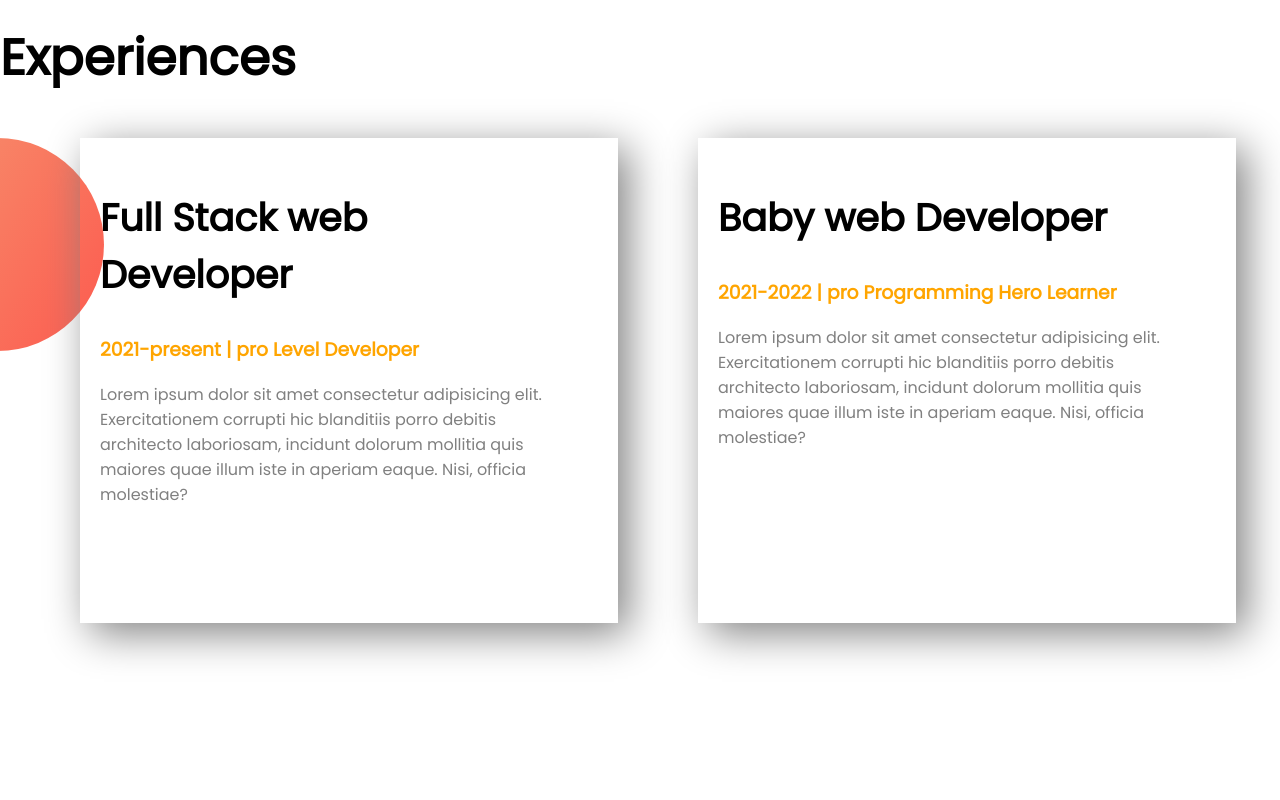
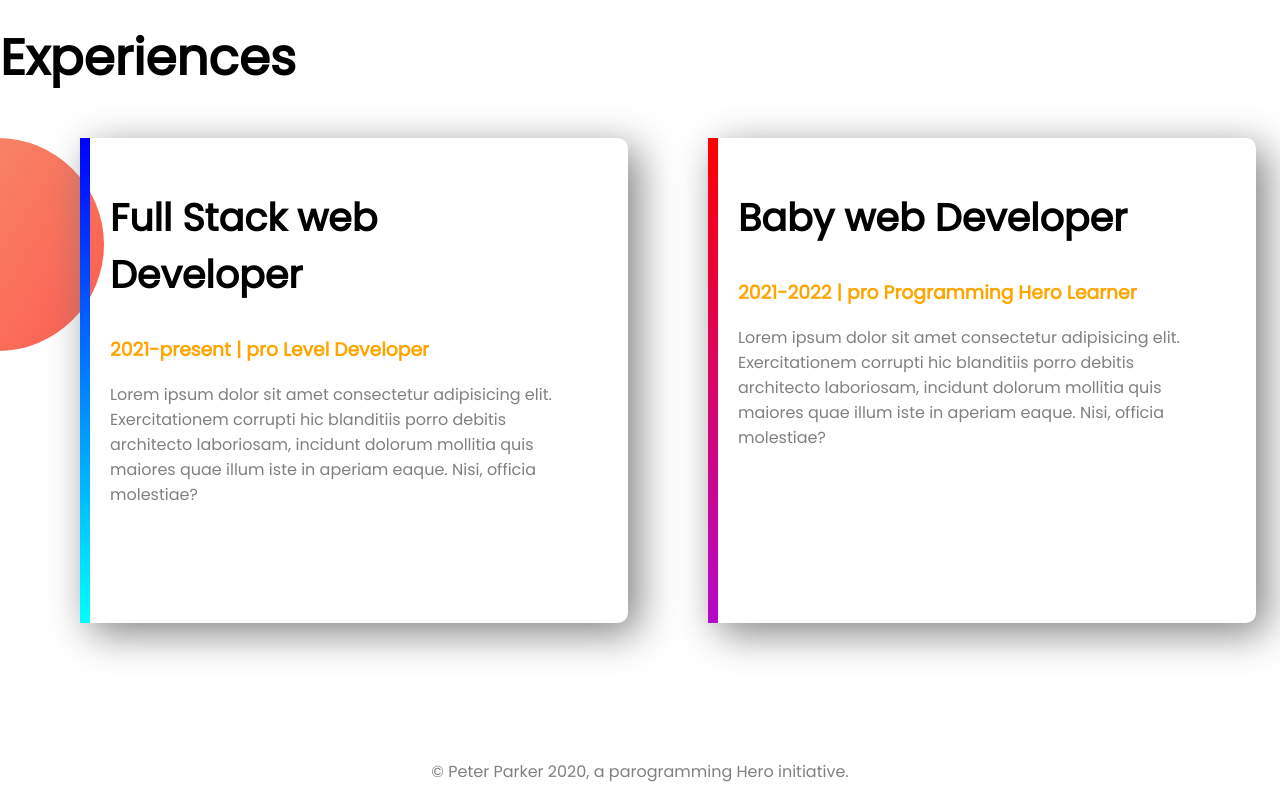
Before and after one commit to kowsikkarmaker/first-developer-portfolio, a plain HTML site: page index.html in a window 1280 px wide. Shown: the part 1337-2137 px from the top of the page. Before the commit the page ends 2030 px from the top, so only its background shows below. Drawn offline with Linux system fonts and the light colour scheme; a web font is replaced by a local one.

Commit message:
code add

```diff
--- a/index.html
+++ b/index.html
@@ -10,6 +10,7 @@
     <link rel="preconnect" href="https://fonts.gstatic.com" crossorigin>
     <link href="https://fonts.googleapis.com/css2?family=Poppins&family=Pushster&display=swap" rel="stylesheet">
     <link rel="stylesheet" href="style.css">
+    <link href="https://fonts.googleapis.com/icon?family=Material+Icons" rel="stylesheet">
 </head>
 
 <body>
@@ -46,8 +47,8 @@
 
     <section>
         <h1>Experiences</h1>
-        <div id="" class="Experiences-area main-section">
-            <div class="write">
+        <div class="Experiences-area main-section">
+            <div class="write" id="ful-stack">
                 <h2 class="header1">Full Stack web Developer</h2>
                 <h3 class="color-orenge">2021-present | pro Level Developer</h3>
                 <p>Lorem ipsum dolor sit amet consectetur adipisicing elit. Exercitationem corrupti hic blanditiis porro
@@ -56,7 +57,7 @@
                     Nisi, officia molestiae?</p>
             </div>
 
-            <div class="write">
+            <div class="write" id="baby">
                 <h2 class="header1">Baby web Developer</h2>
                 <h3 class="color-orenge">2021-2022 | pro Programming Hero Learner</h3>
                 <p>Lorem ipsum dolor sit amet consectetur adipisicing elit. Exercitationem corrupti hic blanditiis porro
@@ -66,6 +67,11 @@
             </div>
         </div>
     </section>
+    <br><br>
+
+    <footer>
+        <p>© Peter Parker 2020, a parogramming Hero initiative.</p>
+    </footer>
 
 </body>
 
--- a/style.css
+++ b/style.css
@@ -65,7 +65,10 @@ h1{
 .Experiences-area > .write{
     width: 35%;
     margin-left:80px;
-
+    border-radius: 10px;
+    border-left: 10px solid;
+    border-image: linear-gradient(blue, cyan);
+    border-image-slice: 1;
     padding-left: 20px;
     padding-bottom: 100px;
     box-shadow: 10px 10px 40px gray;
@@ -73,3 +76,17 @@ h1{
 .header1{
     font-size: 38px;
 }
+#ful-stack{
+    border-left: 10px solid;
+    border-image: linear-gradient(blue, cyan);
+    border-image-slice: 1;
+}
+#baby{
+    border-left: 10px solid;
+    border-image: linear-gradient(red, rgb(180, 10, 202));
+    border-image-slice: 1;
+}
+footer p{
+    text-align: center;
+    color: gray;
+}
```
